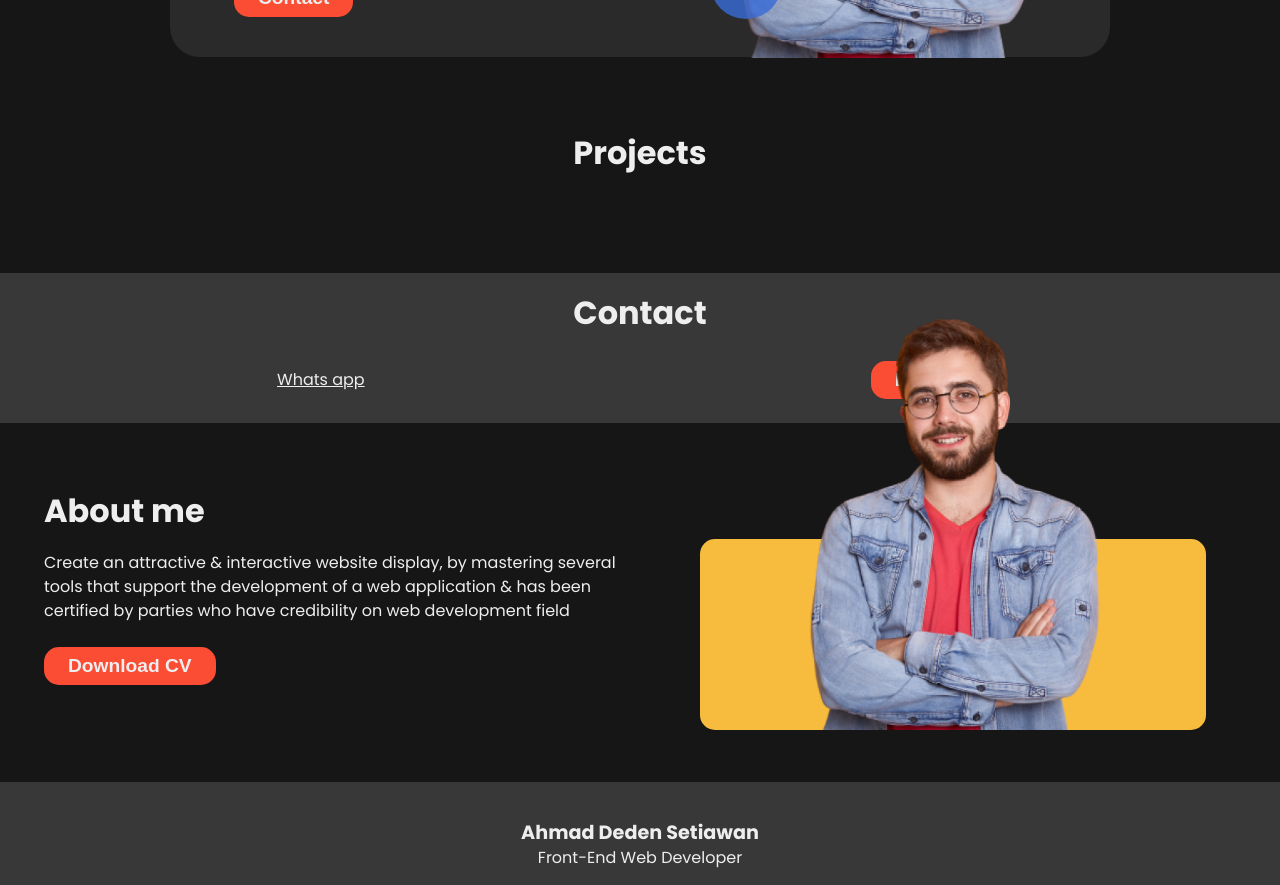
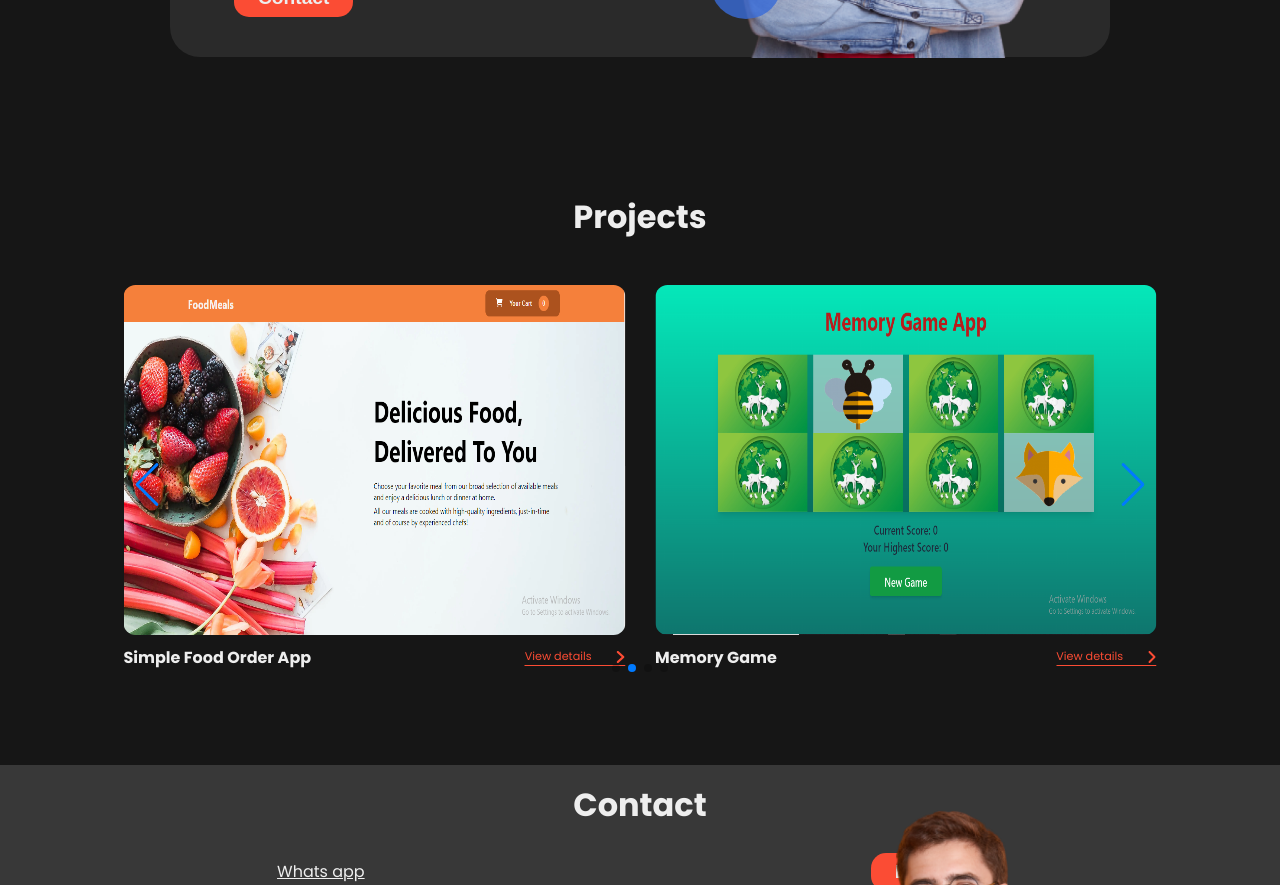
Before and after one commit to Dedenno17/website-protofolio-pribadi, a React (Create React App) app: page / in a window 1280 px wide. Shown: the part 540-1425 px from the top of the page. Built offline with nearby package versions, Linux system fonts and the light colour scheme.

Commit message:
membuat carousel component dalam project yang akan muncul ketika screen lg lalu kemudian menyesuaikan css project component

```diff
--- /dev/null
+++ b/src/Components/Projects/Carousel.jsx
@@ -0,0 +1,49 @@
+import React from "react";
+import { Swiper, SwiperSlide } from "swiper/react";
+import { Navigation, Pagination, Autoplay } from "swiper";
+import "swiper/css";
+import "swiper/css/navigation";
+import "swiper/css/pagination";
+import "swiper/css/autoplay";
+import styles from "../../styles/Carousel.module.css";
+import angleRight from "../../images/angle-right-solid.svg";
+
+export default function Carousel(props) {
+  return (
+    <Swiper
+      modules={[Navigation, Pagination, Autoplay]}
+      speed={800}
+      spaceBetween={30}
+      slidesPerView={2}
+      navigation
+      pagination
+      loop
+      autoplay
+      className={styles.swiper}
+    >
+      {props.dataProjects.map((item, i) => (
+        <SwiperSlide
+          key={Math.random() + i + ""}
+          className={styles.swiperSlider}
+        >
+          <div>
+            <a href={item.slug}>
+              <img src={item.image} alt="projects" />
+            </a>
+          </div>
+          <div>
+            <h3>
+              <a href={item.slug}>{item.title}</a>
+            </h3>
+            <span>
+              <a href={item.slug} target="__blank">
+                View details
+              </a>
+              <img src={angleRight} alt="angle right" />
+            </span>
+          </div>
+        </SwiperSlide>
+      ))}
+    </Swiper>
+  );
+}
--- a/src/Components/Projects/Projects.jsx
+++ b/src/Components/Projects/Projects.jsx
@@ -6,6 +6,7 @@ import colorGuess from "../../images/color-guess.png";
 import foodOrder from "../../images/food-order.png";
 import memoryGame from "../../images/memory-game.png";
 import todo from "../../images/to-do.png";
+import Carousel from "./Carousel";
 
 const dataProjects = [
   {
@@ -49,6 +50,9 @@ const Projects = () => {
           />
         ))}
       </div>
+      <div>
+        <Carousel dataProjects={dataProjects} />
+      </div>
     </div>
   );
 };
--- /dev/null
+++ b/src/styles/Carousel.module.css
@@ -0,0 +1,62 @@
+.swiper {
+  max-width: 1033px;
+  height: 400px;
+}
+
+.swiperSlider > div:first-child {
+  width: 100%;
+  height: 350px;
+  overflow: hidden;
+  border-radius: 12px;
+  cursor: pointer;
+}
+
+.swiperSlider > div:first-child img {
+  width: 100%;
+  height: 100%;
+  transition: all 0.5s ease-in-out;
+  object-fit: fill;
+}
+
+.swiperSlider > div:first-child img:hover {
+  transform: scale(1.2);
+}
+
+.swiperSlider > div:last-child {
+  display: flex;
+  justify-content: space-between;
+  align-items: center;
+  padding: 14px 0;
+}
+
+.swiperSlider > div:last-child h3 a {
+  color: #eee;
+  font-weight: 600;
+  cursor: pointer;
+  text-decoration: none;
+}
+
+.swiperSlider > div:last-child h3:hover {
+  filter: brightness(0.9);
+}
+
+.swiperSlider > div:last-child span {
+  width: 20%;
+  display: flex;
+  justify-content: space-between;
+  align-items: center;
+  border-bottom: 1px solid #fb4c34;
+  cursor: pointer;
+}
+
+.swiperSlider > div:last-child span a {
+  color: #fb4c34;
+  font-size: 0.7rem;
+  text-decoration: none;
+}
+
+.swiperSlider > div:last-child span img {
+  width: 10%;
+  filter: invert(47%) sepia(57%) saturate(5343%) hue-rotate(341deg)
+    brightness(100%) contrast(98%);
+}
--- a/src/styles/Projects.module.css
+++ b/src/styles/Projects.module.css
@@ -19,6 +19,11 @@
   gap: 20px;
 }
 
+.projects > div:last-child {
+  display: none;
+  width: 100%;
+}
+
 /* talbet size */
 @media screen and (min-width: 427px) {
   .projects > div {
@@ -28,7 +33,15 @@
 
 /* pc size */
 @media screen and (min-width: 1024px) {
+  .projects h2 {
+    margin: 64px 0 52px;
+  }
+
   .projects > div:nth-child(2) {
     display: none;
   }
+
+  .projects > div:last-child {
+    display: block;
+  }
 }
```
